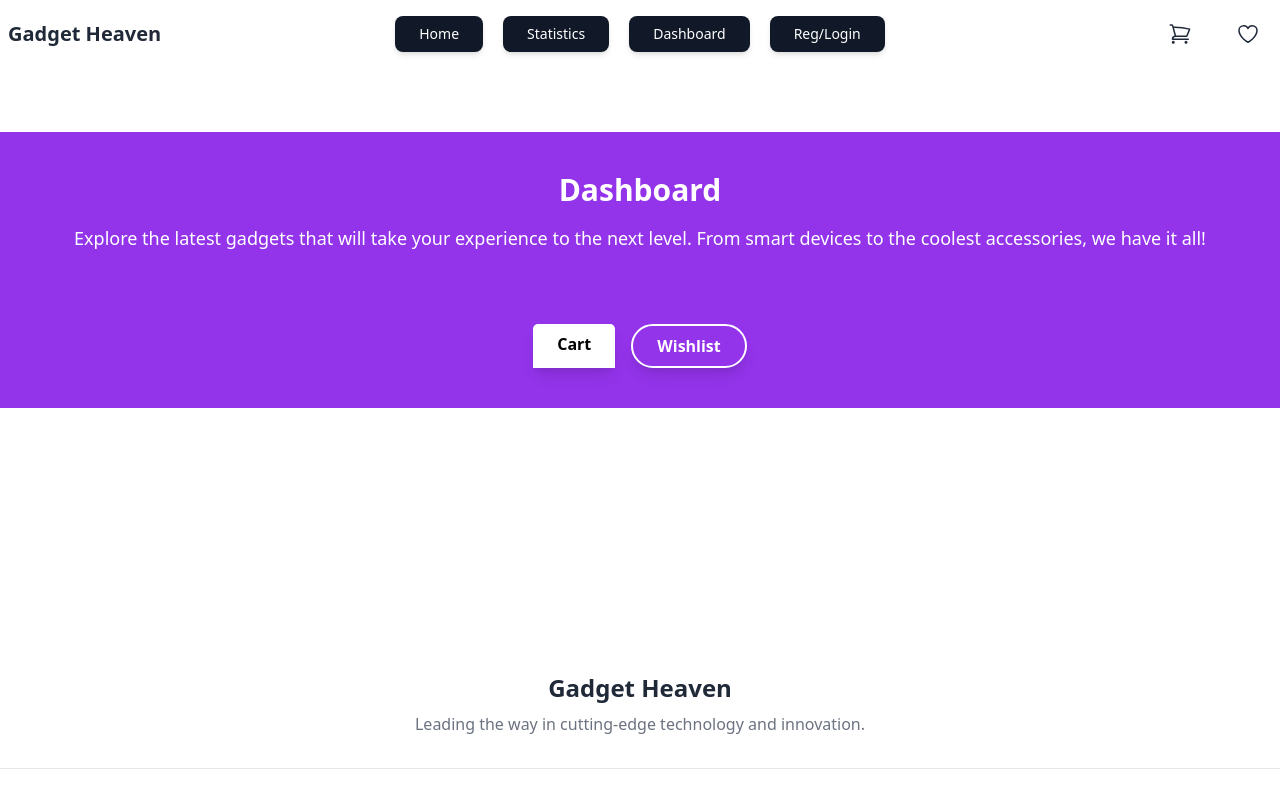
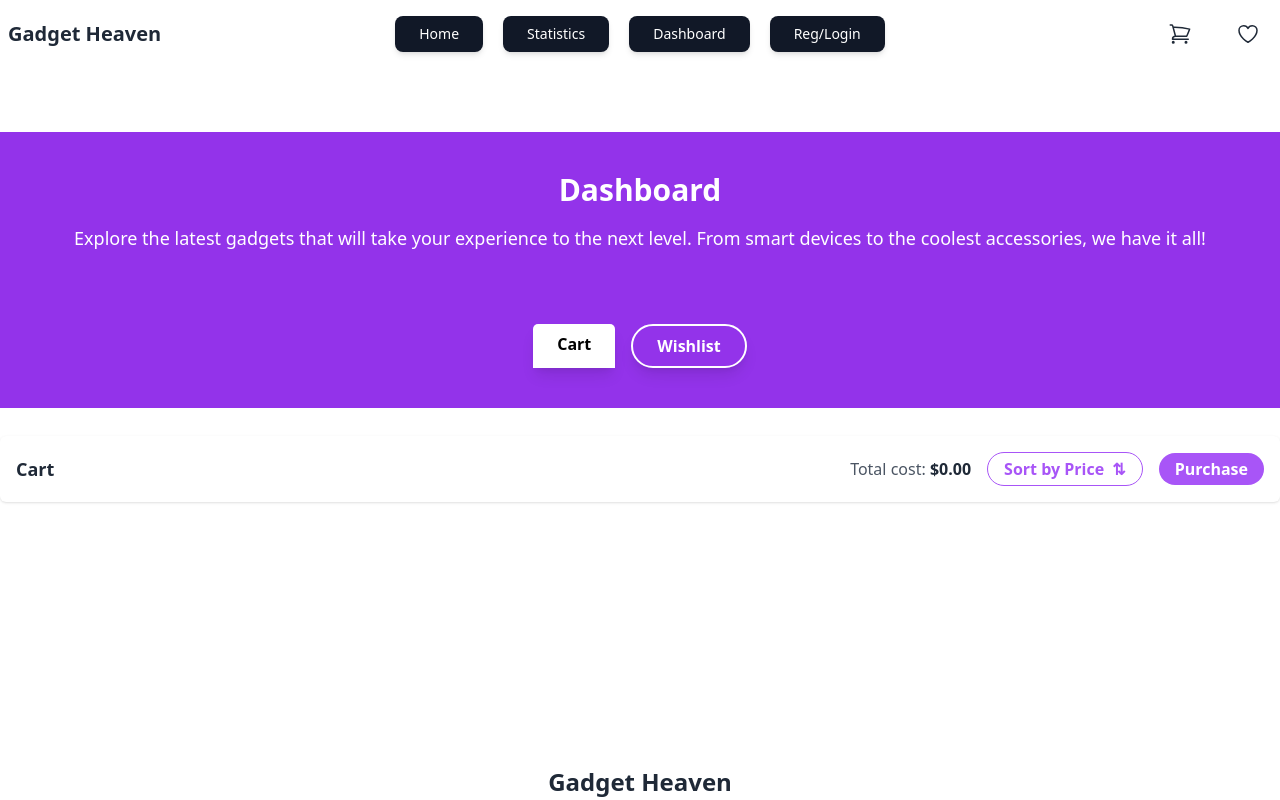
Before and after one commit to programming-hero-web-course-4/b10a8-gadget-heaven-Bytes-Farabi, a React (Vite) app: page /dashboard in a window 1280 px wide. Shown: the top 800 px of the page. Built offline with nearby package versions, Linux system fonts and the light colour scheme.

Commit message:
toatlcost functionality added

```diff
--- a/src/Components/DashBoard.jsx
+++ b/src/Components/DashBoard.jsx
@@ -20,18 +20,24 @@ const DashBoard = () => {
 
   const [wishItems, setWishItems] = useState([])
 
-useEffect(()=>{
+  useEffect(() => {
     const items = getStoredWishList()
     setWishItems(items)
 
   }, [])
 
-const handleRemoveFromWishlist = (productId) =>{
+  const handleRemoveFromWishlist = (productId) => {
 
     const updateWishlist = wishItems.filter((item) => item.product_id !== productId)
     setWishItems(updateWishlist)
     localStorage.setItem('wish-list', JSON.stringify(updateWishlist))
   }
+
+  const TotalCost = () => {
+    return cartItems.reduce((total, item) => total + (item.price || 0), 0).toFixed(2);
+  };
+
+
 
   return (
     <section className=" py-16 text-center">
@@ -50,6 +56,26 @@ const handleRemoveFromWishlist = (productId) =>{
             Wishlist
           </Tab>
         </TabList>
+
+        <div>
+          <div className="flex items-center justify-between bg-white p-4 shadow rounded-md mt-7">
+            <h3 className="text-lg font-semibold text-gray-800">Cart</h3>
+
+            <div className="flex items-center space-x-4">
+              <p className="text-gray-600 font-medium">
+                Total cost: <span className="font-semibold text-gray-800">${TotalCost()}</span>
+              </p>
+
+              <button className="px-4 py-1 border border-purple-500 text-purple-500 rounded-full font-semibold hover:bg-purple-100 transition">
+                Sort by Price <span className="ml-1">⇅</span>
+              </button>
+
+              <button className="px-4 py-1 bg-purple-500 text-white rounded-full font-semibold hover:bg-purple-600 transition">
+                Purchase
+              </button>
+            </div>
+          </div>
+        </div>
 
         <TabPanel>
           {/* <h2 className="text-xl mb-4">Cart Items ({cartItems.length})</h2> */}
@@ -70,6 +96,7 @@ const handleRemoveFromWishlist = (productId) =>{
                   <AiOutlineClose size={24} />
                 </button>
               </div>
+
             ))}
           </div>
         </TabPanel>
```
Lines whose indentation alone changed are shown as unchanged.
